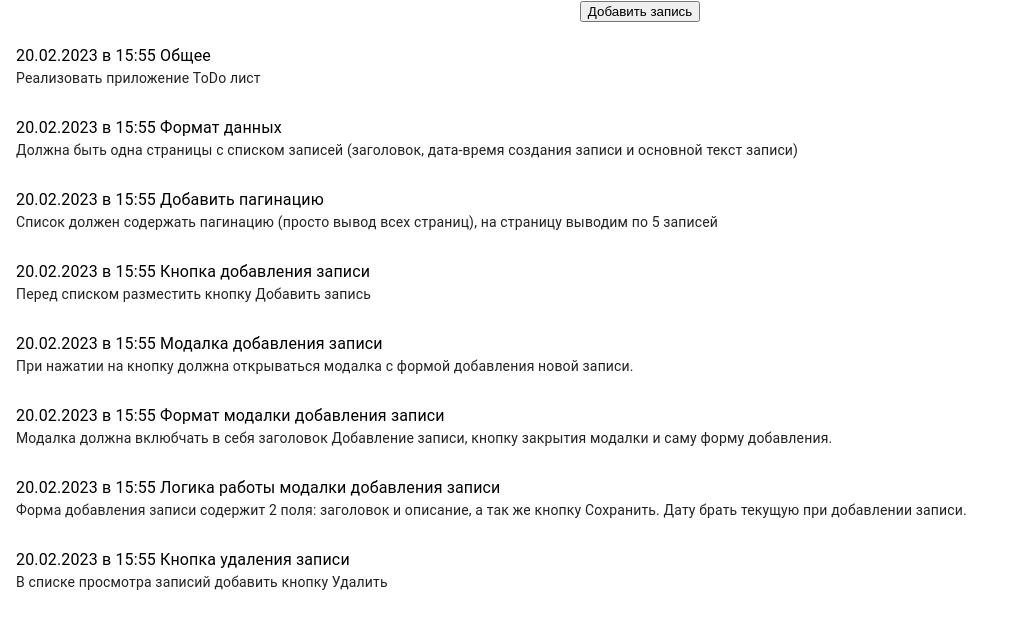
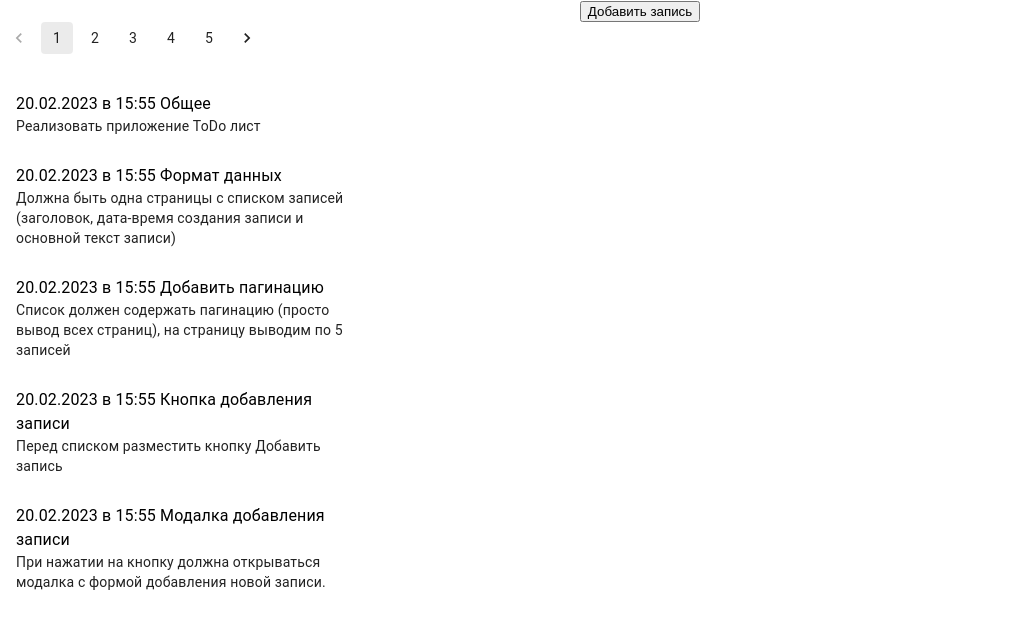
Before and after one commit to quark-serber/react-tasklist, a React (Create React App) app: page / in a window 1280 px wide. Shown: the top 628 px of the page, without its empty margins (0-1013 px from the left). Built offline with nearby package versions, Linux system fonts and the light colour scheme.

Commit message:
Добавил пагинацию

```diff
--- a/package.json
+++ b/package.json
@@ -3,7 +3,9 @@
   "version": "0.1.0",
   "private": true,
   "dependencies": {
-    "@material-ui/core": "^4.12.4",
+    "@emotion/react": "^11.10.6",
+    "@emotion/styled": "^11.10.6",
+    "@mui/material": "^5.11.12",
     "react": "^18.2.0",
     "react-dom": "^18.2.0",
     "react-scripts": "5.0.1",
--- a/src/App.js
+++ b/src/App.js
@@ -1,20 +1,20 @@
 import './App.css';
-import AddTaskModal from "./Modal/AddTaskModal"
+import AddTaskModal from "./Modal/AddTaskModal";
 import React, { useState } from "react";
+import PaginationRounded from "./Pagination/PaginationRounded";
 
 import { default as data } from "./MOCK_DATA.json";
-import TaskList from "./TaskList/TaskList";
 
 function App() {
   const [modalActive, setModalActive] = useState(false);
-
 
   return (
     <div className="App">
         <main>
             <button className='open-btn' onClick={() => setModalActive(true)}>Добавить запись</button>
         </main>
-        <TaskList data={data}/>
+        <PaginationRounded data={data}/>
+
       <AddTaskModal active={modalActive} setActive={setModalActive}/>
     </div>
   );
--- /dev/null
+++ b/src/Pagination/PaginationRounded.jsx
@@ -0,0 +1,24 @@
+import React, { useState } from "react";
+import Pagination from '@mui/material/Pagination';
+import Stack from '@mui/material/Stack';
+import TaskList from "../TaskList/TaskList";
+
+function PaginationRounded(props) {
+    const [currentPage, setCurrentPage] = useState(1);
+    const itemsPerPage = 5;
+
+    function currentData() {
+        const begin = (currentPage - 1) * itemsPerPage;
+        const end = begin + itemsPerPage;
+        return props.data.slice(begin, end);
+    }
+
+    return (
+        <Stack spacing={2} >
+            <Pagination count={itemsPerPage} shape="rounded" onChange={(e, value) => setCurrentPage(value)}/>
+            <TaskList data={currentData()}/>
+        </Stack>
+    );
+}
+
+export default PaginationRounded;
--- a/src/TaskList/TaskList.jsx
+++ b/src/TaskList/TaskList.jsx
@@ -1,5 +1,5 @@
 import React from 'react';
-import {List, ListItem, ListItemText, Typography} from "@material-ui/core";
+import {List, ListItem, ListItemText, Typography} from "@mui/material";
 
 const TaskList = (props) => {
     return (
```
Also changed, not shown: src/Pagination/Pagination.jsx (deleted, +0 -29 lines), 1 other file (tests, documents, lock files or other folders).
